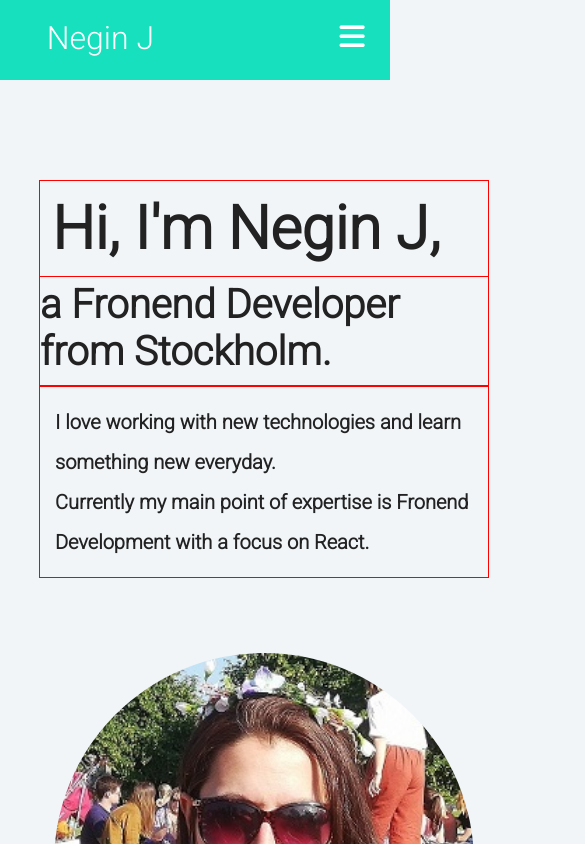
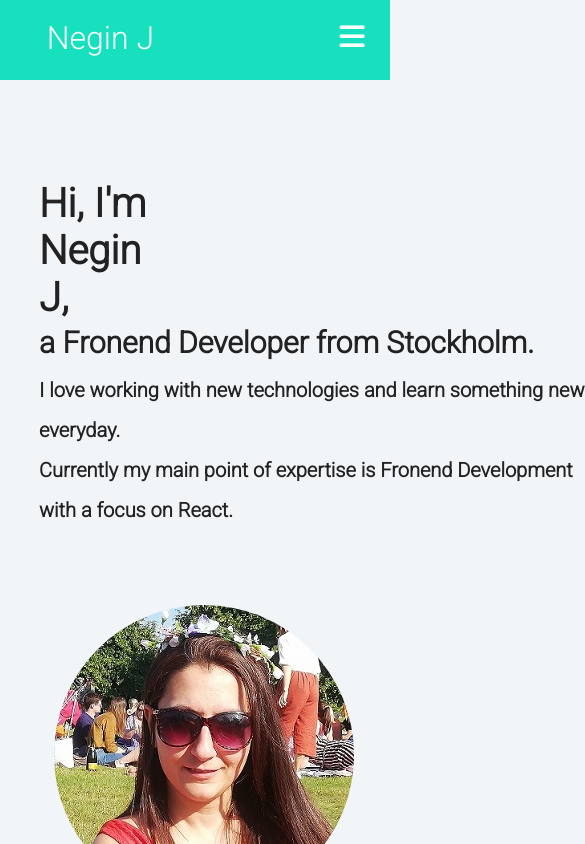
Before and after one commit to negin1/my-portfolio, a React (Create React App) app: page / in a window 390 px wide. Shown: the top 844 px of the page, 585 px wide, since content can reach past the window. Built offline with nearby package versions, Linux system fonts and the light colour scheme.

Commit message:
adjustments to the media queries

```diff
--- a/src/App.css
+++ b/src/App.css
@@ -11,7 +11,6 @@ body {
 }
 
 .projets {
-  border: 2px solid blue;
   width: 1300vw;
   max-width: 1800px;
   margin: 5rem auto;
--- a/src/components/About.js
+++ b/src/components/About.js
@@ -25,16 +25,6 @@ const AboutText = styled.div`
      @media  screen and(min-width: 500px) and (max-width: 800px) {
         display: block;
     }
-
-
-
-
-
-
-
-
-
-
 `;
 
 const AbooutTitle = styled.h1`
@@ -43,24 +33,21 @@ const AbooutTitle = styled.h1`
  font-weight:bold;
 
     @media screen and (max-width: 768px){
-      border: 1px solid red;
-      float: left;
-      margin-right: 5px;
-      padding: 12px;
+      font-size: 40px;
+
       position: relative;
-      width: 450px;
     }
  `;
-const AboutSubheading = styled.p`
-  font-size: 40px;
 
+const AboutSubheading = styled.h2`
+  font-size: 35px;
   font-weight:bold;
   padding-bottom: 10px;
 
      @media screen and (max-width: 768px){
-      border: 1px solid red;
       position: relative;
-      width: 450px;
+      width: 600px;
+      font-size: 30px;
     }
  `;
 
@@ -70,11 +57,9 @@ const AboutSubheading = styled.p`
     line-height: 2em;
 
      @media screen and (max-width: 768px){
-      border: 1px solid red;
-      padding:15px;
       margin-top:px;
       position: relative;
-      width: 450px;
+      width: 550px;
     }
  `;
 
@@ -86,7 +71,8 @@ const AboutSubheading = styled.p`
       padding:15px;
       margin-top:px;
       position: relative;
-      width: 450px;
+      display: block;
+      margin: 0 auto;
     }
  `;
 
--- a/src/components/Projects.js
+++ b/src/components/Projects.js
@@ -35,10 +35,6 @@ const EachProject = styled.div`
   background: #fff;
   border-radius: 1rem;
   padding: 1rem 2rem;
-  border: 3px solid red;
-
-
-
 `;
 
   const ProjectTitle =styled.h1`
--- a/src/components/Skills.js
+++ b/src/components/Skills.js
@@ -24,6 +24,11 @@ const SectionTitle = styled.h1`
         width:10%;
         padding: 3%;
         }
+      @media screen and (max-width: 768px){
+        img{
+           width:15%;
+        }
+      }
  `
 
 const Skills = () => {
```
Also changed, not shown: 1 other file (tests, documents, lock files or other folders).
